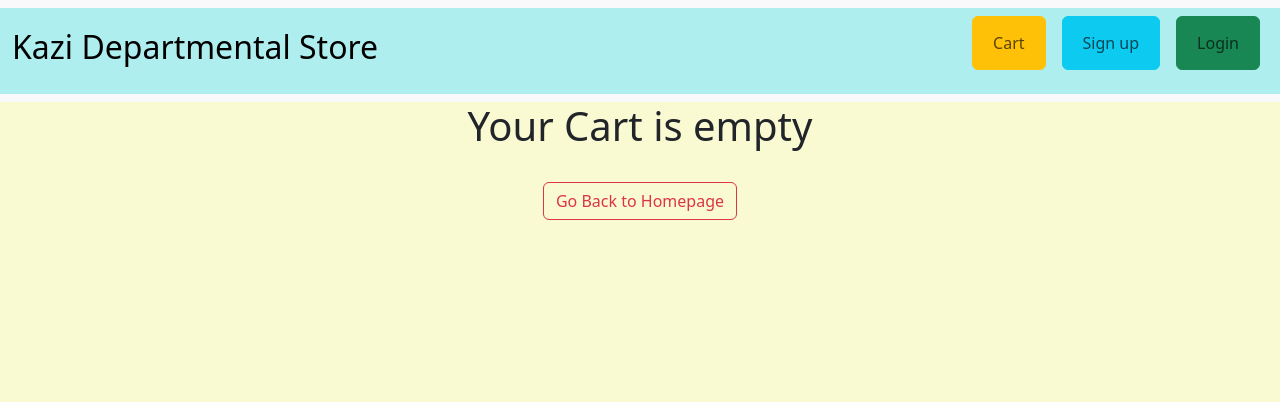
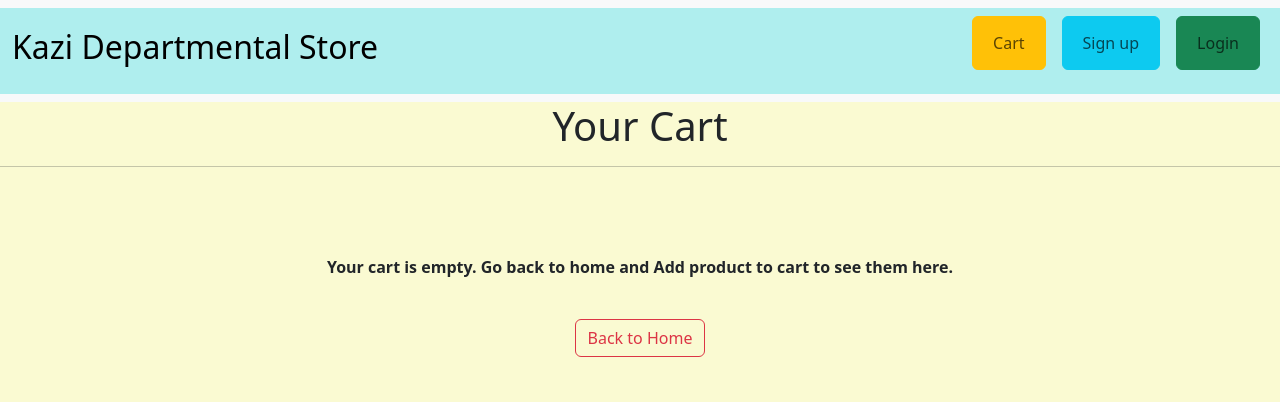
Before and after one commit to khalid586/Kazi-Shop, a Django app: template store/shopStore/templates/EmptyCart.html in a window 1280 px wide. Shown: the top 402 px of the page. Run offline with Django 4.2, Linux system fonts and the light colour scheme; the template is opened without the code that fills it, so the values that code supplies are empty.

Commit message:
Error removed ( / was missing in url path)

```diff
--- a/store/shopStore/templates/EmptyCart.html
+++ b/store/shopStore/templates/EmptyCart.html
@@ -2,7 +2,8 @@
 
 
 {% block content %}
-        <h1 align = "center">Your Cart is empty</h1> <br>
-        <p  align="center"><a class = "btn btn-outline-danger" href='/' >Go Back to Homepage </a></p>
+        <h1 align = "center">Your Cart</h1><hr> <br> <br> <br>
+        <p align = "center"><b>Your cart is empty. Go back to home and Add product to cart to see them here.</b></p> <br>
+        <p  align="center"><a class = "btn btn-outline-danger" href='/' >Back to Home </a></p>
 
 {% endblock %}
--- a/store/shopStore/urls.py
+++ b/store/shopStore/urls.py
@@ -23,6 +23,6 @@ urlpatterns = [
     path('',Index.as_view() , name = 'homepage'),
     path('signup/',Signup.as_view() , name = 'signup'),
     path('login/',Login.as_view() , name = 'login'),
-    path('logout',logout,name = 'logout'),
-    path('cart',cart,name = 'cart'),
+    path('logout/',logout,name = 'logout'),
+    path('cart/',cart,name = 'cart'),
 ]
```
Also changed, not shown: store/db.sqlite3.
